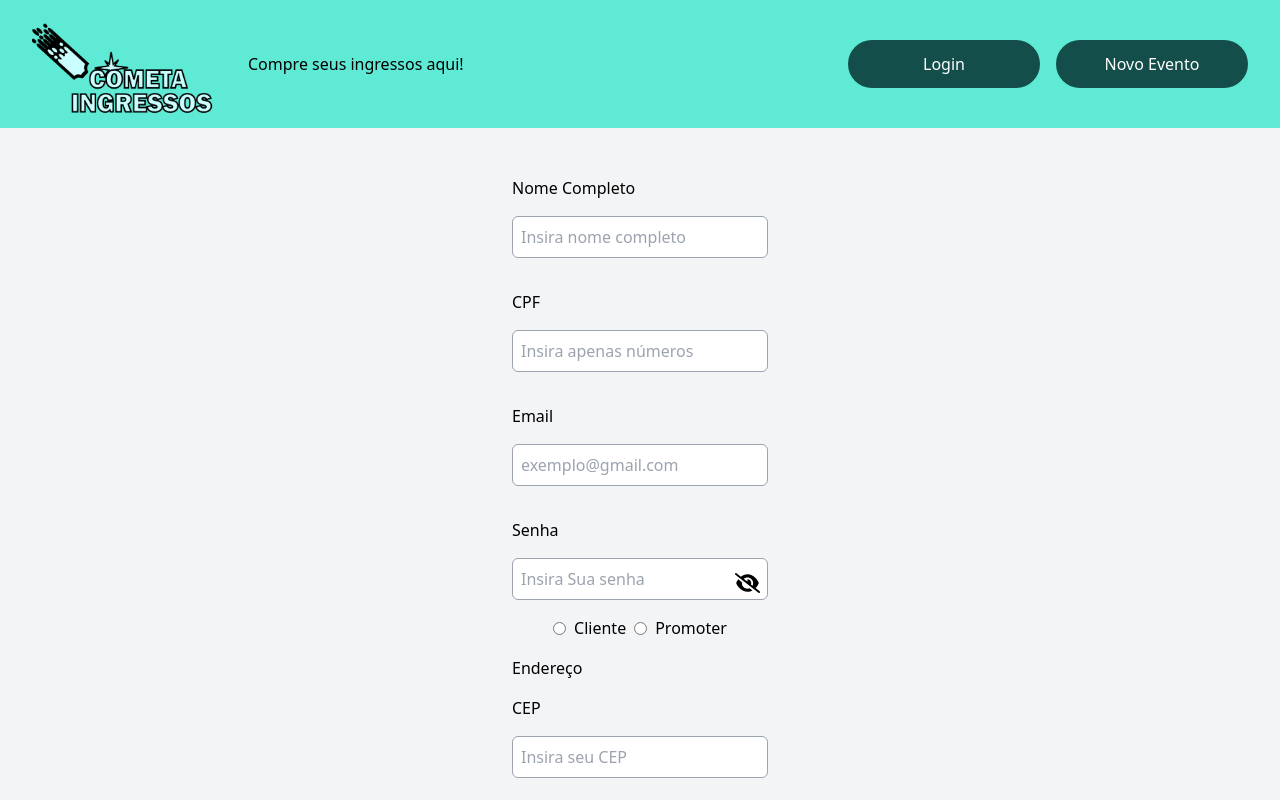
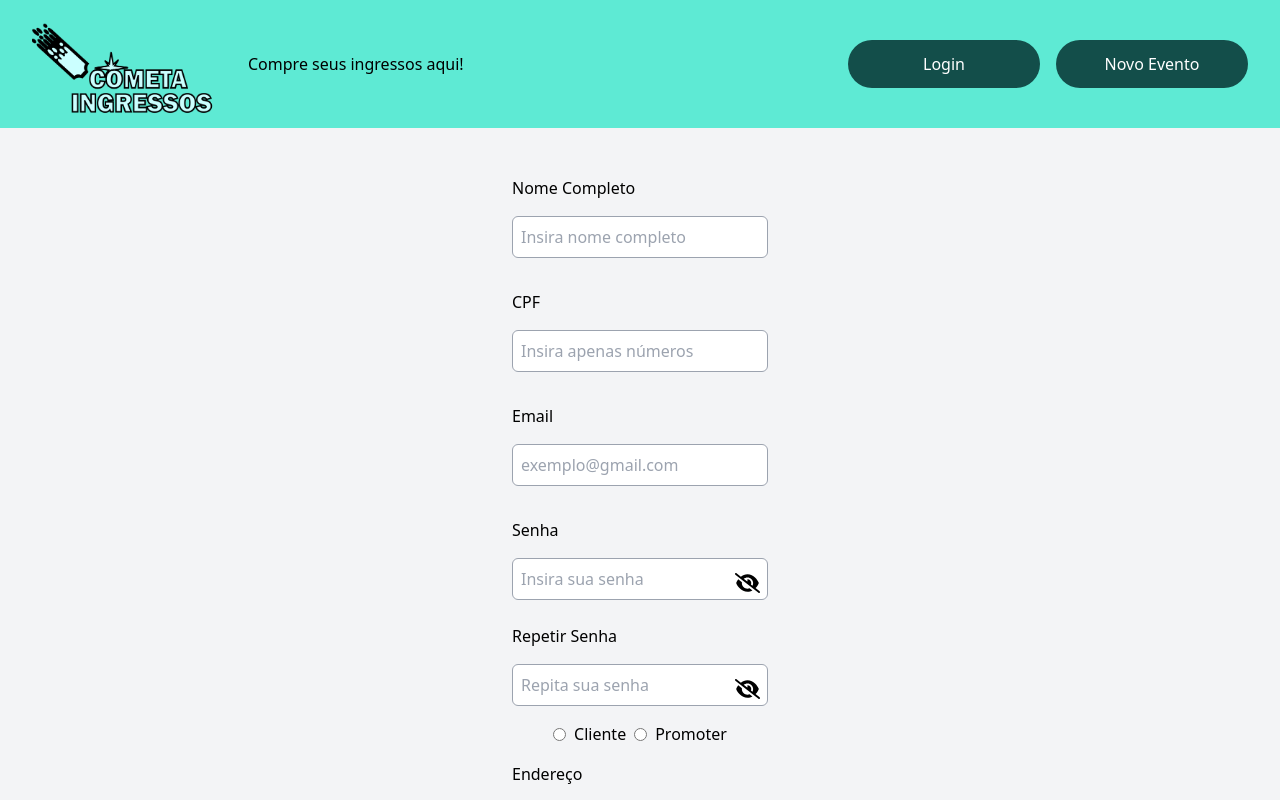
Before and after one commit to Yamazaki-Khaio/Cometa-Ingresso, a Next.js app in the folder ingressoscometa/: page /cadastro in a window 1280 px wide. Shown: the top 800 px of the page. Built offline with nearby package versions, Linux system fonts and the light colour scheme.

Commit message:
Inserindo campo esqueci senha no cadastro

```diff
--- a/ingressoscometa/src/components/Cadastro.tsx
+++ b/ingressoscometa/src/components/Cadastro.tsx
@@ -1,7 +1,7 @@
 import Botao from "./Botao";
 import CampoCpf from "./CampoCpf";
 import CampoEmail from "./CampoEmail";
-import CampoSenha from "./CampoSenha";
+import CampoSenha from "./CampoSenhaERepetirSenha";
 import RadioButton from "./RadioButton";
 import Endereco from "./Endereco";
 import NomeCompleto from "./CampoNomeCompleto";
--- /dev/null
+++ b/ingressoscometa/src/components/CampoSenhaERepetirSenha.tsx
@@ -0,0 +1,75 @@
+import { useState } from "react";
+import { FontAwesomeIcon } from "@fortawesome/react-fontawesome";
+import { faEye, faEyeSlash } from "@fortawesome/free-solid-svg-icons";
+
+export default function RepetirSenha(props: any) {
+  const [senha, setSenha] = useState('');
+  const [repetirSenha, setRepetirSenha] = useState('');
+  const [mostrarSenha, setMostrarSenha] = useState(false);
+
+  function handleSenhaChange(event: React.ChangeEvent<HTMLInputElement>) {
+    setSenha(event.target.value);
+  }
+
+  function handleRepetirSenhaChange(event: React.ChangeEvent<HTMLInputElement>) {
+    setRepetirSenha(event.target.value);
+  }
+
+  function handleMostrarSenhaChange() {
+    setMostrarSenha(!mostrarSenha);
+  }
+
+  function verificarSenhasIguais() {
+    return senha === repetirSenha;
+  }
+
+  return (
+    <div className="flex flex-col gap-4">
+      <label htmlFor="senha">Senha</label>
+      <div className="relative">
+        <input
+          type={mostrarSenha ? "text" : "password"}
+          name="senha"
+          placeholder="Insira sua senha"
+          id="senha"
+          className="border w-64 border-gray-400 rounded-md p-2 mb-2"
+          value={senha}
+          onChange={handleSenhaChange}
+        />
+        <button
+          type="button"
+          className="absolute right-0 top-1/2 transform -translate-y-1/2 mr-2"
+          onClick={handleMostrarSenhaChange}
+        >
+          <FontAwesomeIcon
+            icon={mostrarSenha ? faEye : faEyeSlash}
+            size="lg"
+          />
+        </button>
+      </div>
+      <label htmlFor="repetirSenha">Repetir Senha</label>
+      <div className="relative">
+        <input
+          type={mostrarSenha ? "text" : "password"}
+          name="repetirSenha"
+          placeholder="Repita sua senha"
+          id="repetirSenha"
+          className={`border w-64 border-gray-400 rounded-md p-2 mb-2 ${verificarSenhasIguais() ? '' : 'border-red-500'}`}
+          value={repetirSenha}
+          onChange={handleRepetirSenhaChange}
+        />
+        <button
+          type="button"
+          className="absolute right-0 top-1/2 transform -translate-y-1/2 mr-2"
+          onClick={handleMostrarSenhaChange}
+        >
+          <FontAwesomeIcon
+            icon={mostrarSenha ? faEye : faEyeSlash}
+            size="lg"
+          />
+        </button>
+      </div>
+      {!verificarSenhasIguais() && <p className="text-red-500">As senhas não coincidem</p>}
+    </div>
+  )
+}
```
